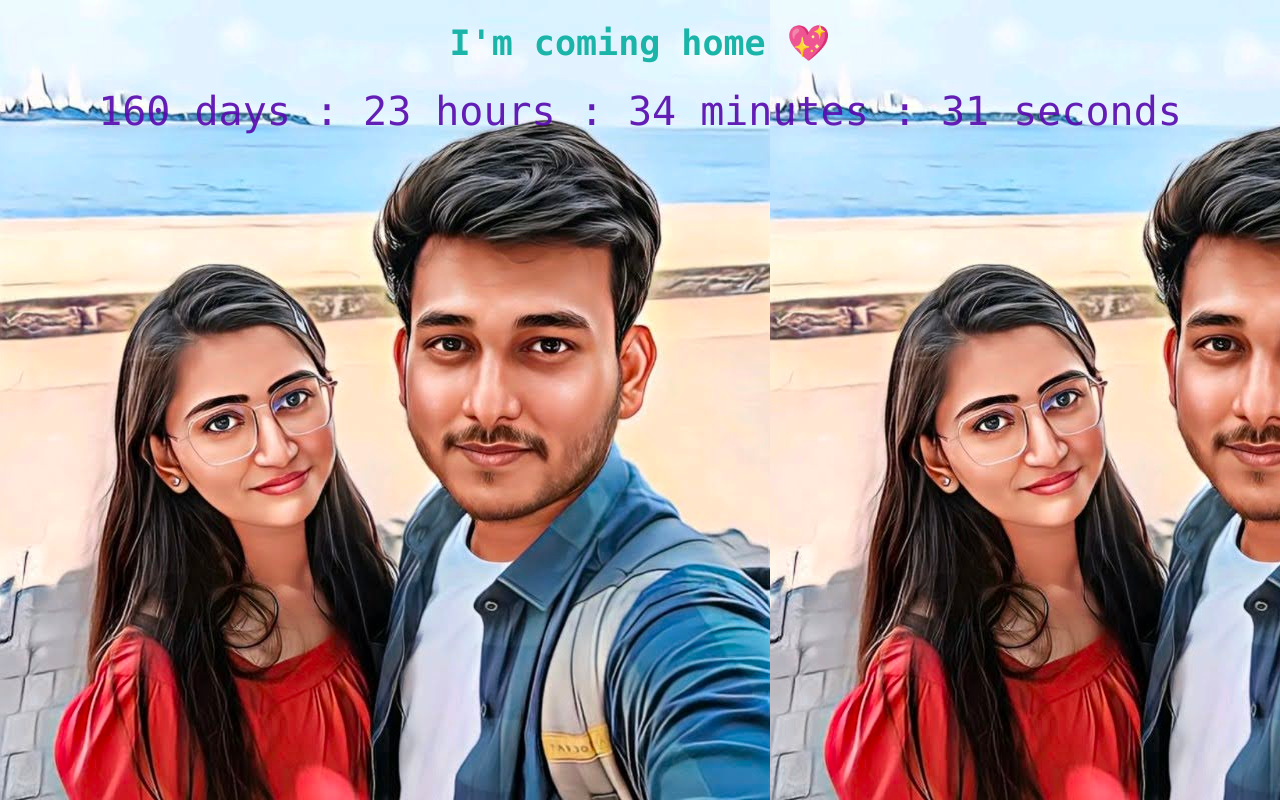
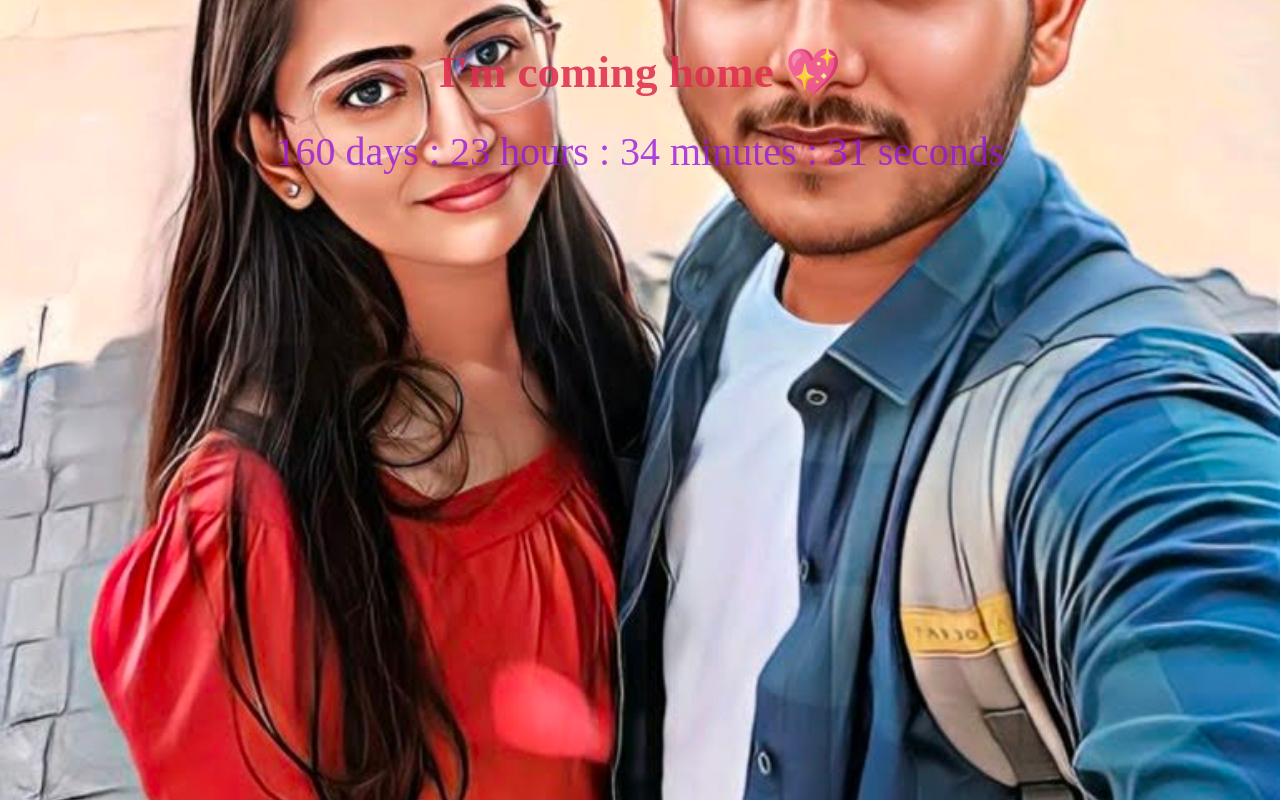
Before and after one commit to bittu35g/days_counter, a plain HTML site: page index.html in a window 1280 px wide. Drawn offline with Linux system fonts and the light colour scheme.

Commit message:
changed css

```diff
--- a/index.html
+++ b/index.html
@@ -4,20 +4,27 @@
   <title>Countdown</title>
   <style>
     body {
-      font-family: Consolas, sans-serif;
+      font-family: Bradley Hand ITC, Old English Text MT;
       text-align: center;
       margin-top: 10px;
       background-image: url("resources/bg_img.jpg");
+      background-repeat: no-repeat;
+      background-size: cover;
+      text-align: center;
+      padding: 5px;
+      height: 450px;
+      background-position: center center;
     }
 
     h1 {
-      font-size: 35px;
-      color: #1ab5a8;
+      font-size: 45px;
+      color: #df2e4edf;
     }
 
     #countdown {
       font-size: 40px;
-      color: #580bafeb;
+      font-family: Forte;
+      color: #9714ddc9;
       margin-top: 20px;
     }
   </style>
```
